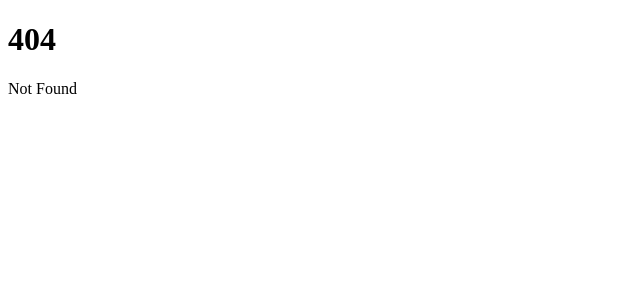
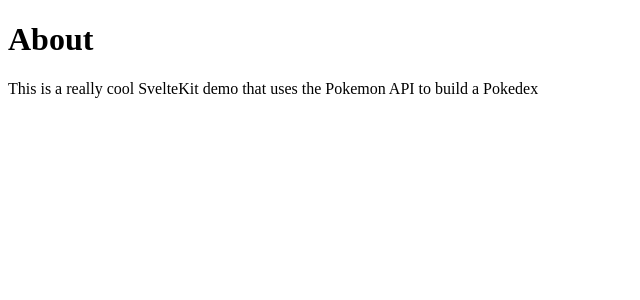
Before and after one commit to robjvan/svelte-pokedex, a SvelteKit app: page /about in a window 1280 px wide. Before the commit this address had no page. Shown: the top 300 px of the page, without its empty margins (0-640 px from the left). Built offline with nearby package versions, Linux system fonts and the light colour scheme.

Commit message:
Added about page

```diff
--- /dev/null
+++ b/src/routes/about/+page.svelte
@@ -0,0 +1,6 @@
+<h1 class="text-4xl text-center my-8 uppercase">About</h1>
+<p>This is a really cool SvelteKit demo that uses the Pokemon API to build a Pokedex</p>
+
+<svelte:head>
+	<title>About Svelte Kit Pokedex</title>
+</svelte:head>
```
